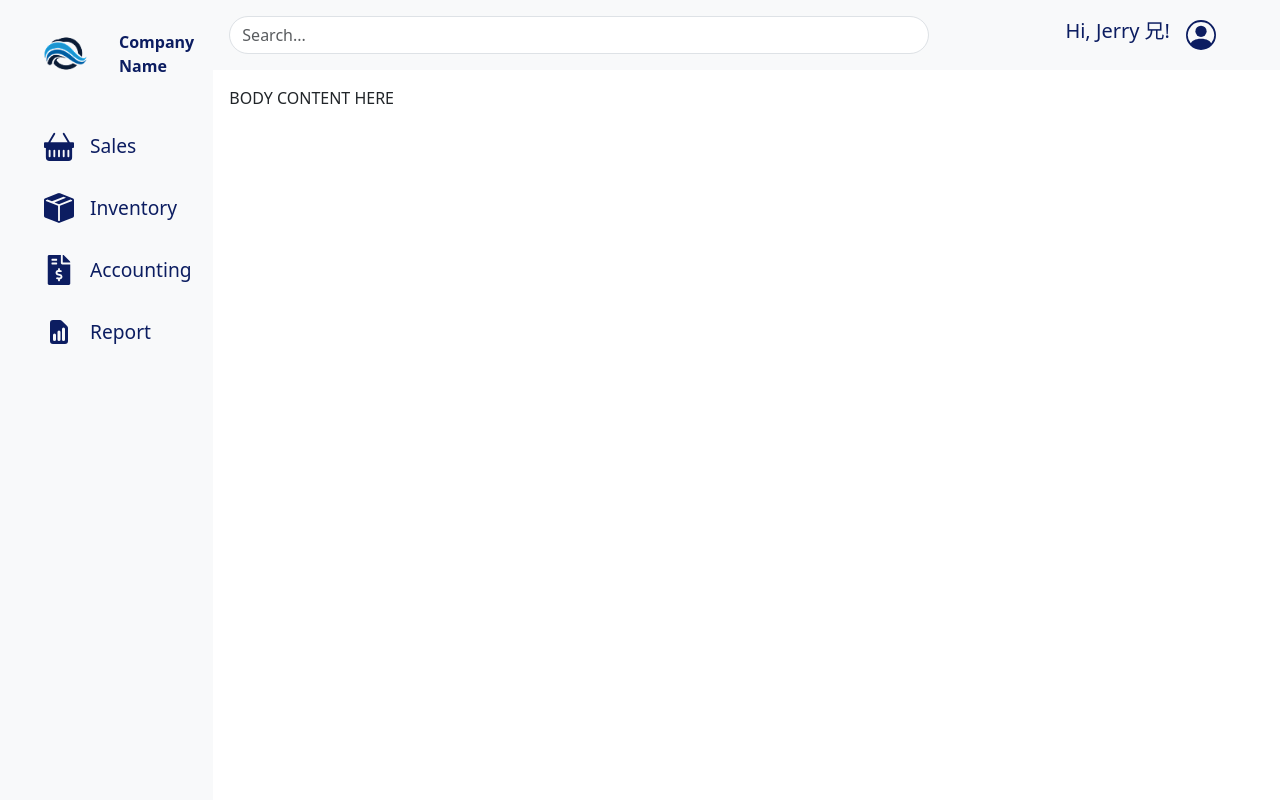
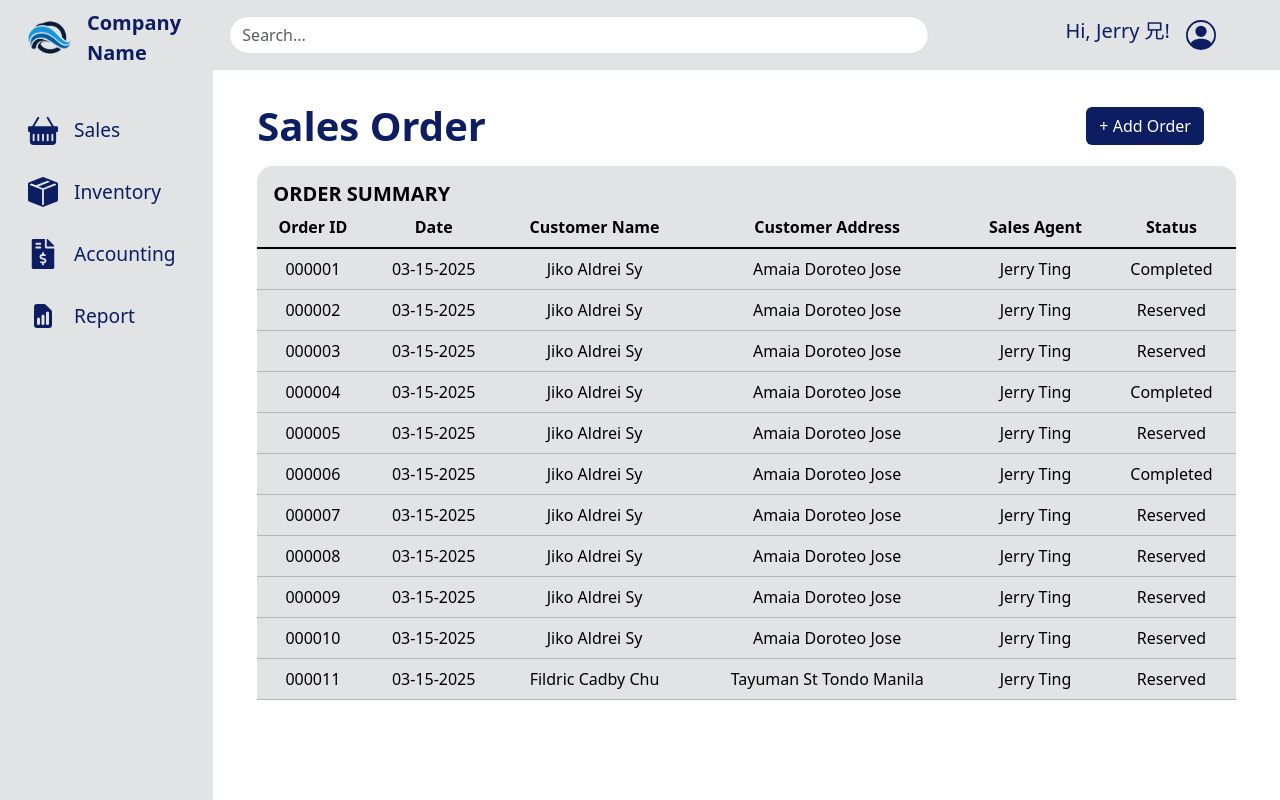
Before and after one commit to ssp-developers/ims-frontend, a React (Vite) app: page / in a window 1280 px wide. Built offline with nearby package versions, Linux system fonts and the light colour scheme.

Commit message:
first draft sales order

```diff
--- /dev/null
+++ b/src/App.css
@@ -0,0 +1,7 @@
+.table-secondary-color {
+    background-color: #E8E7EC !important;
+}
+
+.custom-tbody {
+    background-color: #E8E7EC !important;
+}
--- a/src/App.jsx
+++ b/src/App.jsx
@@ -1,5 +1,7 @@
 import Sidebar from "./Components/Sidebar.jsx"
 import Header from "./Components/Header.jsx"
+import SalesOrderTable from "./Components/SalesOrderTable.jsx"
+import "./App.css"
 
 function App() {
 
@@ -7,18 +9,18 @@ function App() {
   return (
       <div className="container-fluid vh-100">
         <div className="row h-100">
-          <div className="col-2 bg-light overflow-hidden d-flex flex-column">
+          <div className="col-2 overflow-hidden d-flex flex-column" style={{ backgroundColor: "#e2e3e5" }}>
             <Sidebar />
           </div>
 
           <div className="col-10 d-flex flex-column p-0">
 
-            <div className="bg-light p-3">
+            <div className="p-3" style={{ backgroundColor: "#e2e3e5" }}>
               <Header />
             </div>
 
-            <div className="flex-grow-1 overflow-auto p-3">
-              BODY CONTENT HERE
+            <div className="flex-grow-1 overflow-auto p-3 rounded-5">
+              <SalesOrderTable  />
             </div>
 
           </div>
--- /dev/null
+++ b/src/Components/SalesOrderTable.jsx
@@ -0,0 +1,121 @@
+function SalesOrderTable() {
+    return (
+        <div className="container mt-3">
+
+            <div className="d-flex justify-content-between align-items-center">
+                <p className="h1 fw-bold mb-0 ms-3" style={{ color: "#0C1D61" }}>Sales Order</p>
+                <button type="button" className="btn me-5" style={{ backgroundColor: "#0C1D61", color: "white" }}>+ Add Order</button>
+            </div>
+
+
+            <div className="row table-responsive mx-3">
+                <table className="table table-secondary table-hover align-middle text-center table-lg mt-3 mx-auto">
+                    <thead className="">
+                        <th className="h5 ps-3 pt-3 fw-bold text-md-start rounded-top-4" colspan="6" style={{ backgroundColor: "#e2e3e5" }}>ORDER SUMMARY</th>
+                        <tr className="text-center">
+                            <th>Order ID</th>
+                            <th>Date</th>
+                            <th>Customer Name</th>
+                            <th>Customer Address</th>
+                            <th>Sales Agent</th>
+                            <th>Status</th>
+                        </tr>
+                    </thead>
+
+                    <tbody className="table-group-divider">
+                        <tr>
+                            <td>000001</td>
+                            <td>03-15-2025</td>
+                            <td>Jiko Aldrei Sy</td>
+                            <td>Amaia Doroteo Jose</td>
+                            <td>Jerry Ting</td>
+                            <td>Completed</td>
+                        </tr>
+                        <tr>
+                            <td>000002</td>
+                            <td>03-15-2025</td>
+                            <td>Jiko Aldrei Sy</td>
+                            <td>Amaia Doroteo Jose</td>
+                            <td>Jerry Ting</td>
+                            <td>Reserved</td>
+                        </tr>
+                        <tr>
+                            <td>000003</td>
+                            <td>03-15-2025</td>
+                            <td>Jiko Aldrei Sy</td>
+                            <td>Amaia Doroteo Jose</td>
+                            <td>Jerry Ting</td>
+                            <td>Reserved</td>
+                        </tr>
+                        <tr>
+                            <td>000004</td>
+                            <td>03-15-2025</td>
+                            <td>Jiko Aldrei Sy</td>
+                            <td>Amaia Doroteo Jose</td>
+                            <td>Jerry Ting</td>
+                            <td>Completed</td>
+                        </tr>
+                        <tr>
+                            <td>000005</td>
+                            <td>03-15-2025</td>
+                            <td>Jiko Aldrei Sy</td>
+                            <td>Amaia Doroteo Jose</td>
+                            <td>Jerry Ting</td>
+                            <td>Reserved</td>
+                        </tr>
+                        <tr>
+                            <td>000006</td>
+                            <td>03-15-2025</td>
+                            <td>Jiko Aldrei Sy</td>
+                            <td>Amaia Doroteo Jose</td>
+                            <td>Jerry Ting</td>
+                            <td>Completed</td>
+                        </tr>
+                        <tr>
+                            <td>000007</td>
+                            <td>03-15-2025</td>
+                            <td>Jiko Aldrei Sy</td>
+                            <td>Amaia Doroteo Jose</td>
+                            <td>Jerry Ting</td>
+                            <td>Reserved</td>
+                        </tr>
+                        <tr>
+                            <td>000008</td>
+                            <td>03-15-2025</td>
+                            <td>Jiko Aldrei Sy</td>
+                            <td>Amaia Doroteo Jose</td>
+                            <td>Jerry Ting</td>
+                            <td>Reserved</td>
+                        </tr>
+                        <tr>
+                            <td>000009</td>
+                            <td>03-15-2025</td>
+                            <td>Jiko Aldrei Sy</td>
+                            <td>Amaia Doroteo Jose</td>
+                            <td>Jerry Ting</td>
+                            <td>Reserved</td>
+                        </tr>
+                        <tr>
+                            <td>000010</td>
+                            <td>03-15-2025</td>
+                            <td>Jiko Aldrei Sy</td>
+                            <td>Amaia Doroteo Jose</td>
+                            <td>Jerry Ting</td>
+                            <td>Reserved</td>
+                        </tr>
+                        <tr>
+                            <td>000011</td>
+                            <td>03-15-2025</td>
+                            <td>Fildric Cadby Chu</td>
+                            <td>Tayuman St Tondo Manila</td>
+                            <td>Jerry Ting</td>
+                            <td>Reserved</td>
+                        </tr>
+                    </tbody>
+                </table>
+            </div>
+        </div>
+    )
+}
+
+export default SalesOrderTable
--- a/src/Components/Sidebar.jsx
+++ b/src/Components/Sidebar.jsx
@@ -7,11 +7,11 @@ import logo from "../assets/logo.png"
 
 export default function Sidebar() {
   return (
-    <div className="d-flex flex-column p-3 vh-100 ">
+    <div className="d-flex flex-column vh-100 ">
 
         <div className="d-flex align-items-center mb-3">
-            <img src={logo} alt="Logo" style={{ height: "75px", width: "75px" }} />
-            <p className="fw-bolder fs-6 ms-3 mb-0" style={{ color: "#0C1D61" }}>Company Name</p>
+            <img src={logo} alt="Logo" className="m-0 p-0" style={{ height: "75px", width: "75px" }} />
+            <p className="fw-bolder fs-5 m-0 p-0" style={{ color: "#0C1D61" }}>Company Name</p>
         </div>
 
         <ul className="nav flex-column">
```
